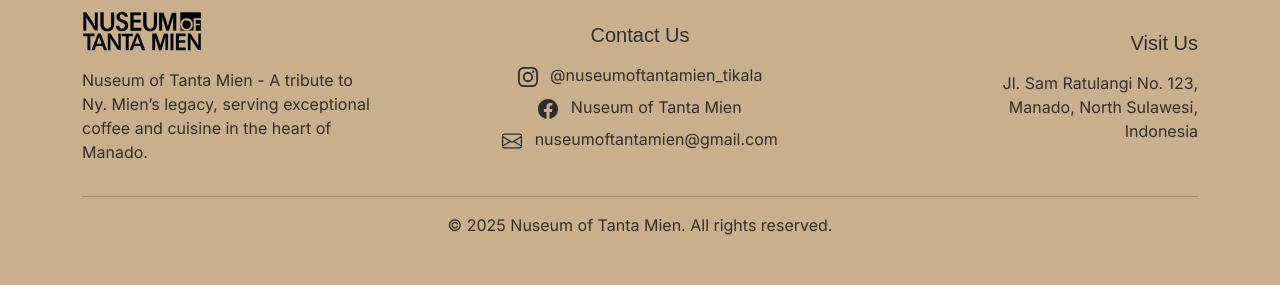
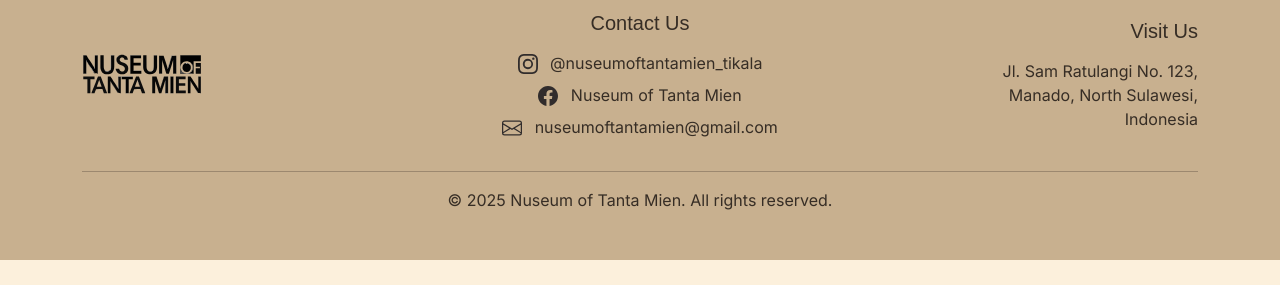
Before and after one commit to darrenaru/nuseumoftantamien, a plain HTML site: page index.html in a window 1280 px wide. Shown: the part 3194-3479 px from the top of the page. After the commit the page ends 3454 px from the top, so only its background shows below. Drawn offline with nearby package versions, Linux system fonts and the light colour scheme; a web font is replaced by a local one.

Commit message:
Add files via upload

```diff
--- a/index.html
+++ b/index.html
@@ -169,9 +169,6 @@
           <!-- Logo and Description -->
           <div class="col-md-4 text-center text-md-start mb-4 mb-md-0">
             <img src="images/logo.svg" alt="Nuseum of Tanta Mien Logo" width="120" height="auto" class="mb-3">
-            <p class="fs-6" style="font-family: 'Inter', sans-serif; max-width: 300px;">
-              Nuseum of Tanta Mien - A tribute to Ny. Mien’s legacy, serving exceptional coffee and cuisine in the heart of Manado.
-            </p>
           </div>
           <!-- Contact Information -->
           <div class="col-md-4 text-center mb-4 mb-md-0">
```
Also changed, not shown: menu.html (+0 -3 lines), orders.html (+0 -3 lines).
